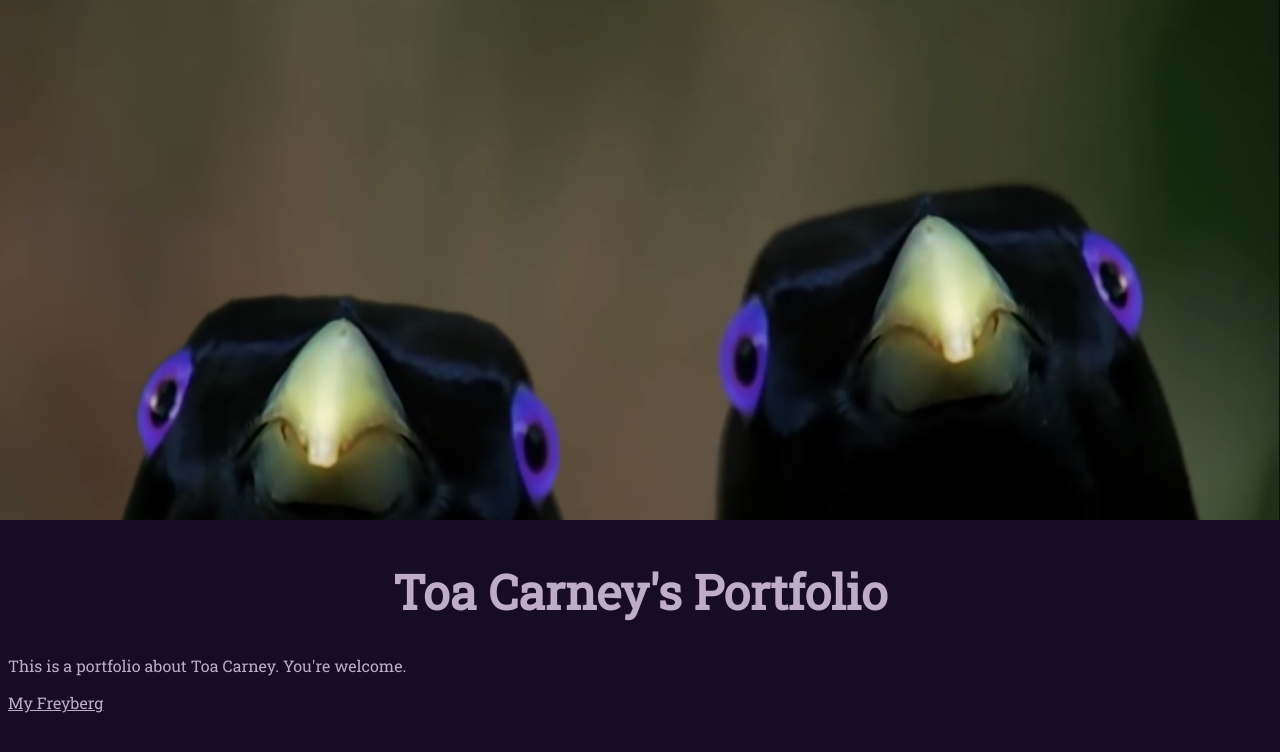
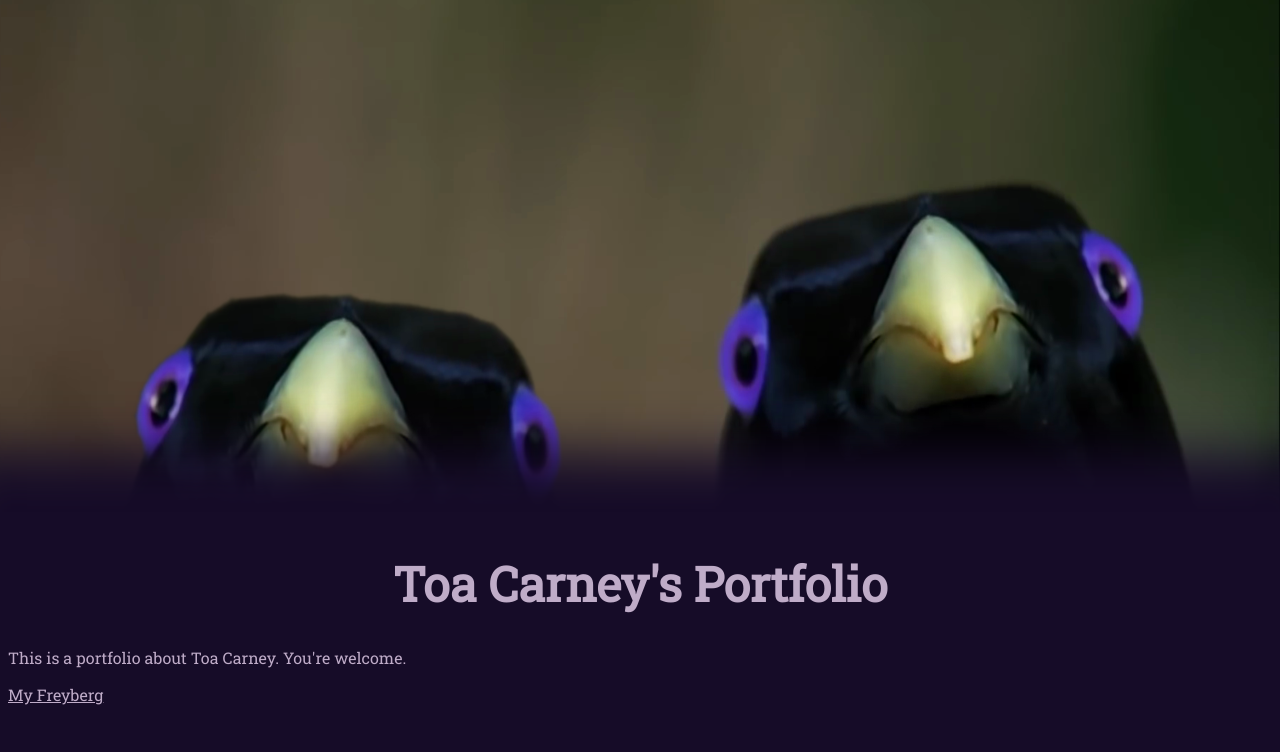
Before and after one commit to MisterToaCarney/computing-portfolio, a plain HTML site: page index.html in a window 1280 px wide. Drawn offline with Linux system fonts and the light colour scheme.

Commit message:
Initial Sync

```diff
--- a/index.html
+++ b/index.html
@@ -44,21 +44,22 @@
     background-repeat: no-repeat;
     background-attachment: fixed;
     background-size: 100%;
-    background-color: var(--color4);
+    background-color: var(--color1);
     margin: 0;
   }
-  div.main {
-    margin-top: 32.5em;
+  div.content {
+    margin-top: 40%;
     padding: 0.5em;
-    padding-bottom: 30em;
+    padding-bottom: 9em;
     background-color: var(--color1);
+    box-shadow: 0px -10px 50px 50px #160C28;
   }
   </style>
 
   <title>Toa Carney's Portfolio</title>
 </head>
 <body>
-  <div class="main">
+  <div class="content">
     <h1>Toa Carney's Portfolio</h1>
     <p>
       This is a portfolio about Toa Carney. You're welcome.
```
